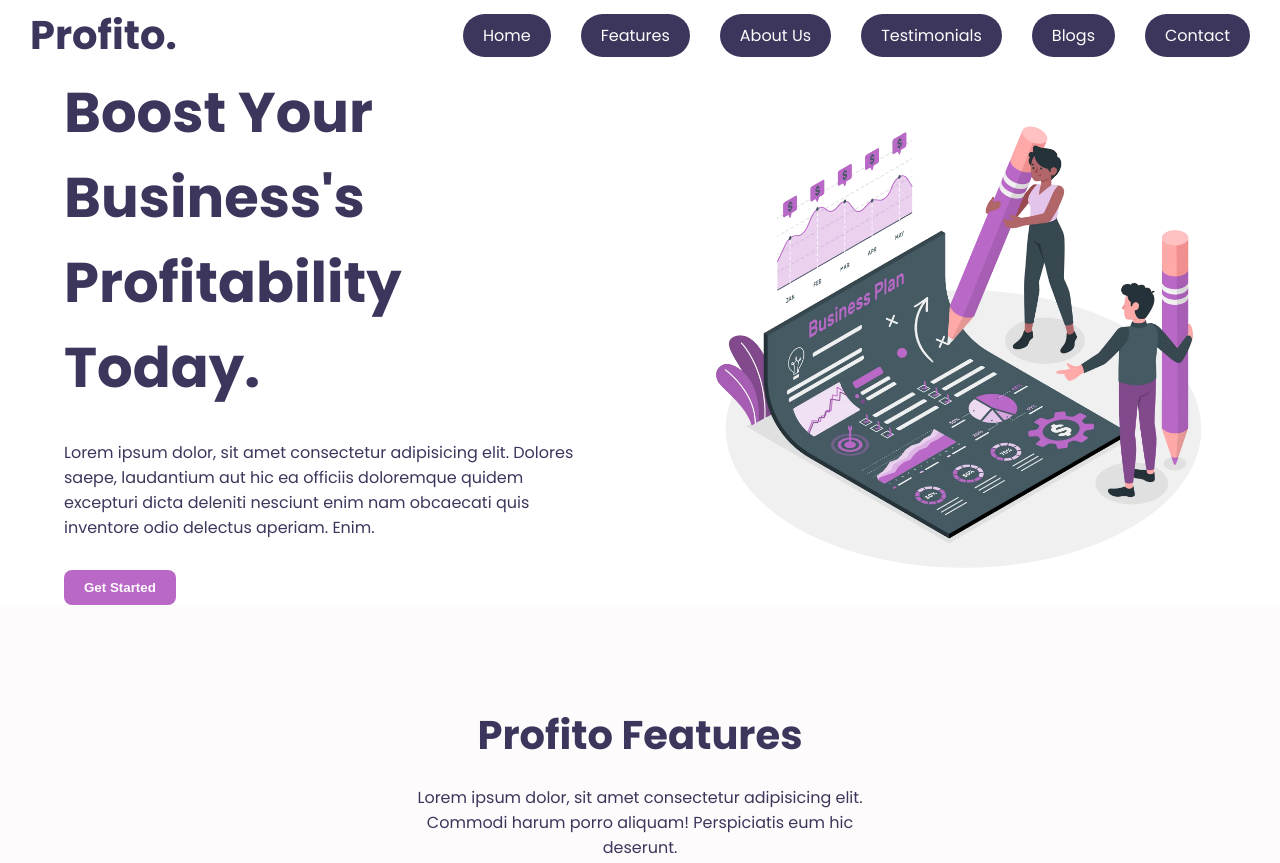
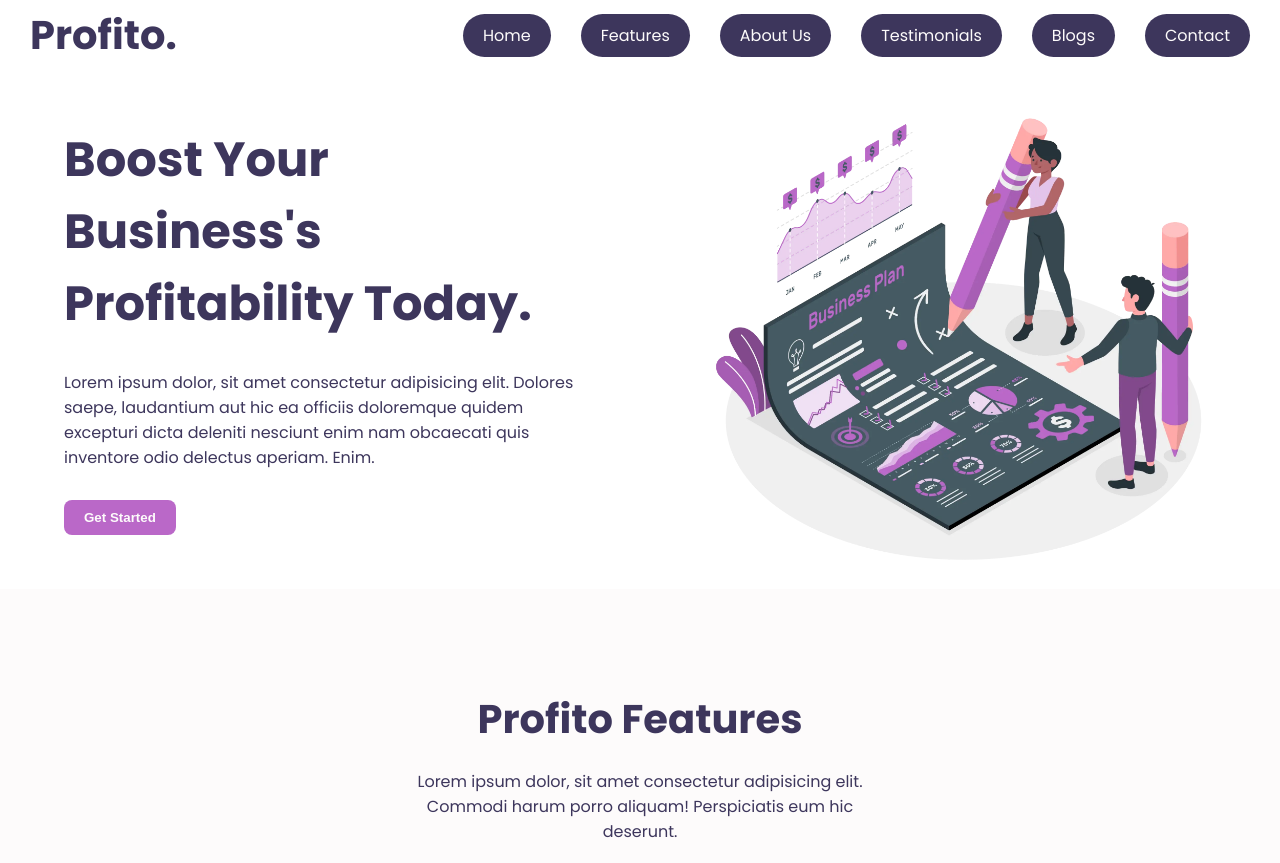
Before and after one commit to M-Rehmans/Business-Promotional-Website, a plain HTML site: page index.html in a window 1280 px wide. Shown: the top 863 px of the page. Drawn offline with Linux system fonts and the light colour scheme.

Commit message:
Update style.css

```diff
--- a/Styles/style.css
+++ b/Styles/style.css
@@ -168,6 +168,10 @@ nav a {
     gap: 30px;
     align-items: start;
     flex-direction: column;
+}
+
+.hero_content h1{
+    font-size:3rem;
 }
 
 /* Features Section */
```
